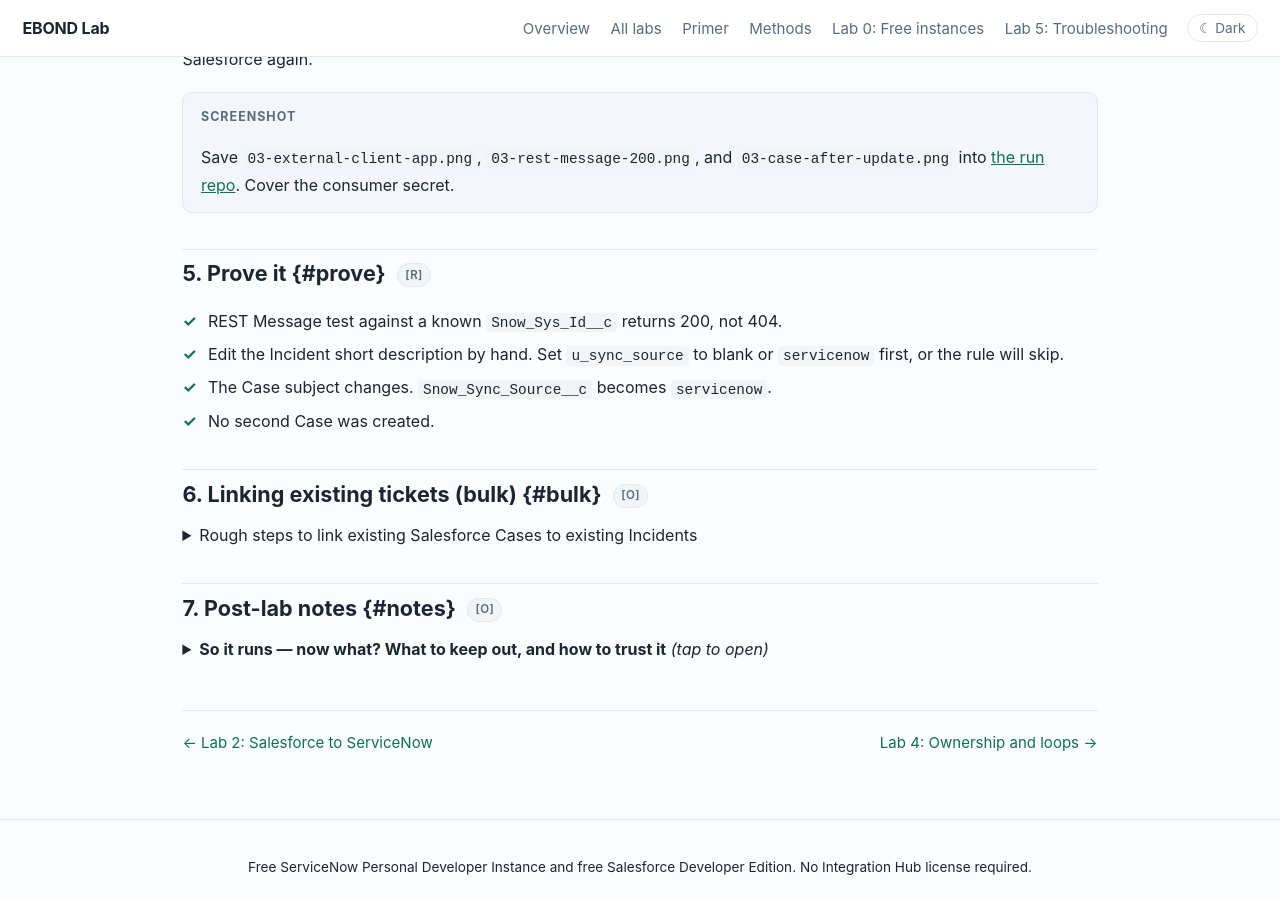
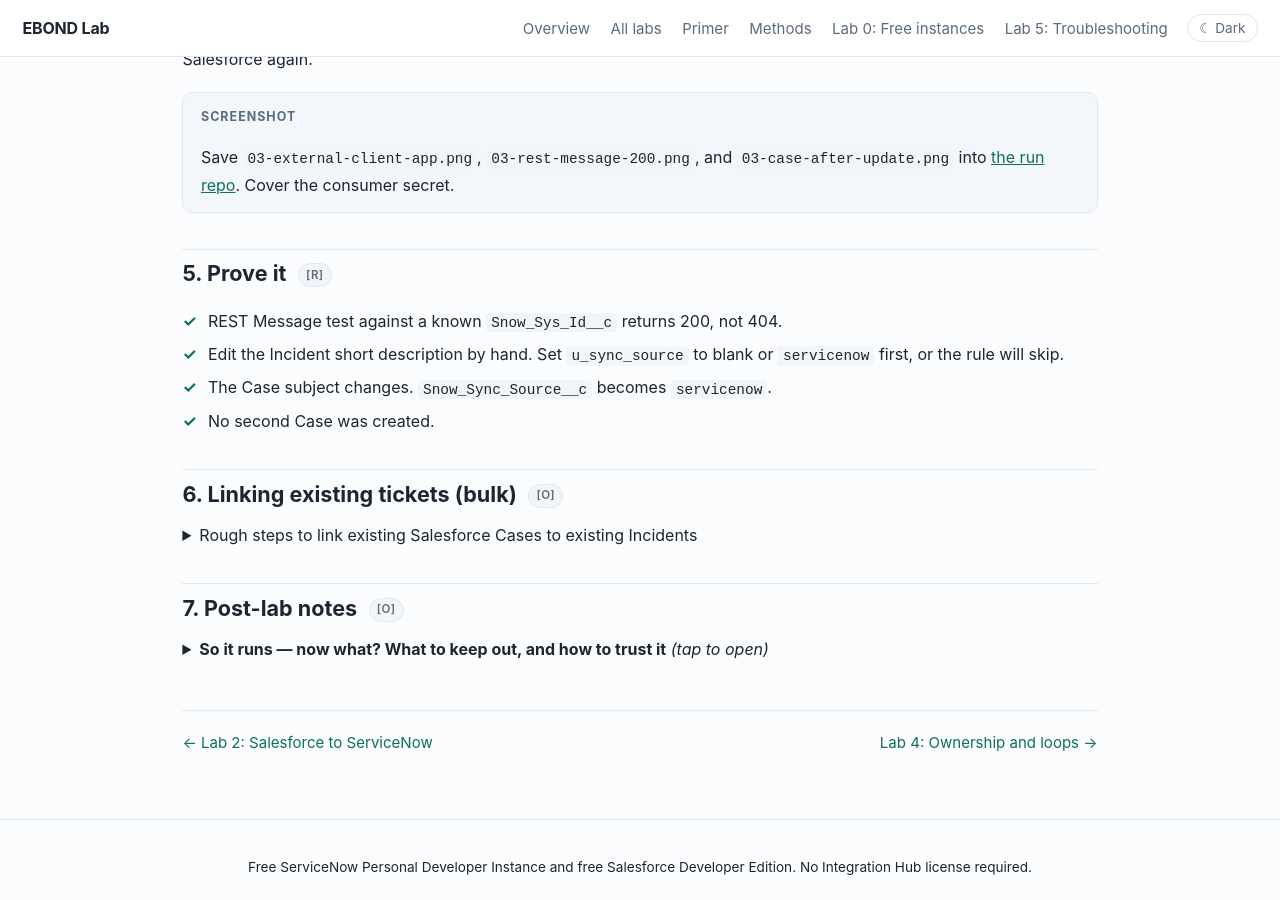
Before and after one commit to eltonaguiar/EBOND_ServiceNowSalesforce, a Jekyll site: the page built from site/labs/03-snow-to-salesforce.md, in a window 1280 px wide and 900 px high, scrolled down 4864 px. Built offline with Jekyll 4.4.1, drawn with Linux system fonts in a browser that asks for light colours; some of the changed text lies outside the part shown.

Commit message:
Lab 3: fix heading IAL anchors (badge order broke {#id} parsing)

```diff
--- a/site/labs/03-snow-to-salesforce.md
+++ b/site/labs/03-snow-to-salesforce.md
@@ -45,7 +45,7 @@ permalink: /labs/03-snow-to-salesforce/
 </ul>
 </div>
 
-## Background {#bg} <span class="req">[R]</span>
+## Background <span class="req">[R]</span> {#bg}
 
 <p>This lab is the return path to Lab 2. In Lab 2 a Salesforce Case created an Incident and stored the Case link on the Incident in <code>u_ebond_sf_case_id</code>. This lab makes a change on the Incident flow back and update that Case. The match key is <code>Snow_Sys_Id__c</code> on the Case.</p>
 
@@ -61,7 +61,7 @@ permalink: /labs/03-snow-to-salesforce/
 <p>So the presence of <code>u_ebond_sf_case_id</code> is the definitive signal of "this Incident belongs to a Salesforce Case." If it is missing, the Incident is independent of Salesforce and will never be written back.</p>
 </div>
 
-## 1. Choose your integration path {#path} <span class="req">[R]</span>
+## 1. Choose your integration path <span class="req">[R]</span> {#path}
 
 <p>Three ways exist to make ServiceNow update Salesforce. They all need the same OAuth setup in Section 2, but they differ in how much code you write. Pick <strong>one</strong>, then follow only that subsection below (1.1A, 1.1B, or 1.1C).</p>
 
@@ -120,7 +120,7 @@ permalink: /labs/03-snow-to-salesforce/
 </ul>
 </details>
 
-## 2. External Client App {#eca} <span class="req">[R]</span>
+## 2. External Client App <span class="req">[R]</span> {#eca}
 
 <p>Do this in Salesforce. Do not create a Connected App. This step is required for every path in Section 1.</p>
 
@@ -138,7 +138,7 @@ https://YOUR_DOMAIN.my.salesforce.com/services/oauth2/token
 
 `login.salesforce.com` does not work for client credentials.
 
-## 3. REST Message {#rest} <span class="req">[R · C]</span>
+## 3. REST Message <span class="req">[R · C]</span> {#rest}
 
 <p>Only for path <strong>1.1C</strong> (coded). If you chose 1.1A or 1.1B, skip to Section 5.</p>
 
@@ -171,7 +171,7 @@ Body. Do not put `Snow_Sys_Id__c` in the JSON. It is already in the URL.
 
 Use **Test** on the method with a real `sys_id` from Lab 2 before you automate it. Expect 200.
 
-## 4. Async business rule {#rule} <span class="req">[R · C]</span>
+## 4. Async business rule <span class="req">[R · C]</span> {#rule}
 
 <p>Only for path <strong>1.1C</strong> (coded). If you chose 1.1A or 1.1B, skip to Section 5.</p>
 
@@ -205,7 +205,7 @@ The first line is the loop guard. Lab 2 set `u_sync_source` to `salesforce`, so
 <p>Save <code>03-external-client-app.png</code>, <code>03-rest-message-200.png</code>, and <code>03-case-after-update.png</code> into <a href="https://github.com/eltonaguiar/EBOND_ServiceNowSalesforce_RUN/blob/main/README.MD">the run repo</a>. Cover the consumer secret.</p>
 </div>
 
-## 5. Prove it {#prove} <span class="req">[R]</span>
+## 5. Prove it <span class="req">[R]</span> {#prove}
 
 <ul class="check">
 <li>REST Message test against a known <code>Snow_Sys_Id__c</code> returns 200, not 404.</li>
@@ -214,7 +214,7 @@ The first line is the loop guard. Lab 2 set `u_sync_source` to `salesforce`, so
 <li>No second Case was created.</li>
 </ul>
 
-## 6. Linking existing tickets (bulk) {#bulk} <span class="req">[O]</span>
+## 6. Linking existing tickets (bulk) <span class="req">[O]</span> {#bulk}
 
 <details>
 <summary>Rough steps to link existing Salesforce Cases to existing Incidents</summary>
@@ -237,7 +237,7 @@ An un-scoped link of <em>all</em> Incidents is usually wrong: many are unrelated
 <p>Reminder: creating a link does not create a duplicate Case. It only connects the two existing records. Keep the loop guard (<code>u_sync_source</code>) in mind so a bulk link does not trigger a write-back loop.</p>
 </details>
 
-## 7. Post-lab notes {#notes} <span class="req">[O]</span>
+## 7. Post-lab notes <span class="req">[O]</span> {#notes}
 
 <details>
 <summary><strong>So it runs — now what? What to keep out, and how to trust it</strong> <em>(tap to open)</em></summary>
```
